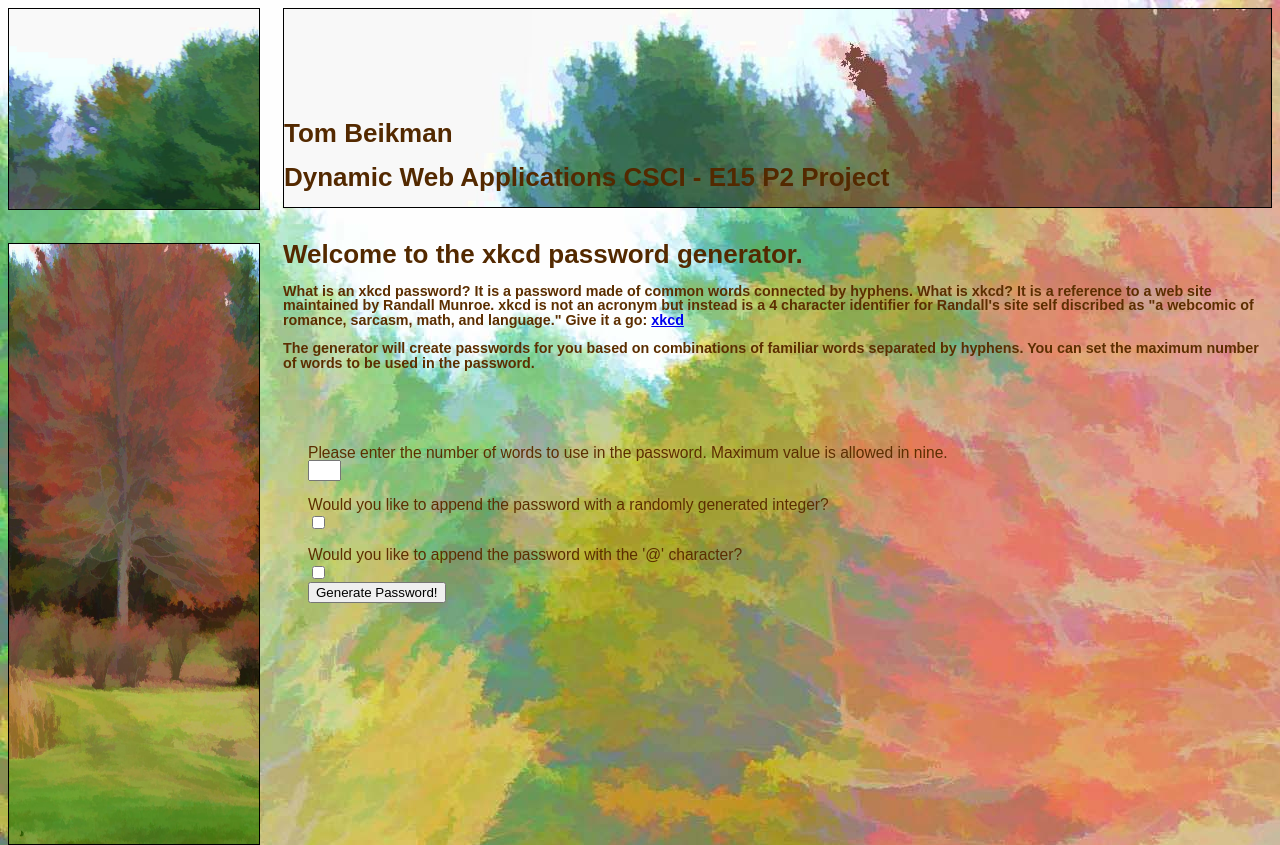
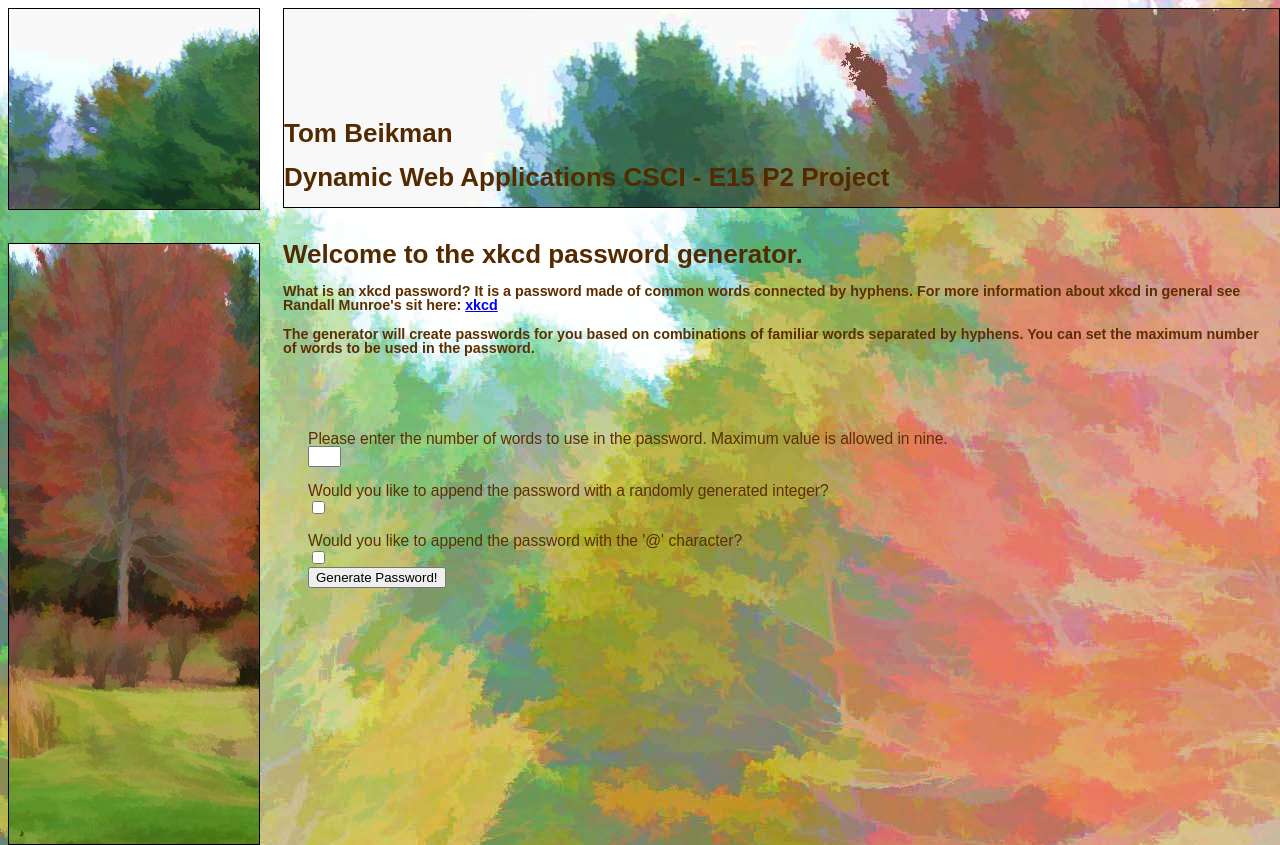
Before and after one commit to tom-bkmn/p2, a PHP site: page / in a window 1280 px wide. Run offline with PHP 8.4, Linux system fonts and the light colour scheme.

Commit message:
more minor updates

```diff
--- a/index.php
+++ b/index.php
@@ -23,8 +23,7 @@
     	</div>
 
             <h1 class="indent">Welcome to the xkcd password generator.</h1>
-            <h3 class="indent">What is an xkcd password? It is a password made of common words connected by hyphens.  What is xkcd?  It is a reference to a web site maintained by Randall Munroe.  xkcd is not an acronym but instead is a 4 character identifier for Randall's site self discribed as "a webcomic of romance,
- sarcasm, math, and language."  Give it a go:  <a href="http://xkcd.com/">xkcd</a> </h3>
+            <h3 class="indent">What is an xkcd password? It is a password made of common words connected by hyphens.  For more information about xkcd in general see Randall Munroe's sit here: <a href="http://xkcd.com/">xkcd</a> </h3>
             <h3 class="indent">The generator will create passwords for you based on combinations of familiar words separated by hyphens.  You can set the maximum number of words to be used in the password.</h3>
         </div>
 
--- a/p2.css
+++ b/p2.css
@@ -25,8 +25,7 @@ body {
 	border-style: solid;
 	background-image: url(images/blueberryHill.Bushes.tops.4.jpg);
 	margin-left: 275px;
-	float-right;
-
+	margin-right: -8px;
 }
 
 .indent {
```
